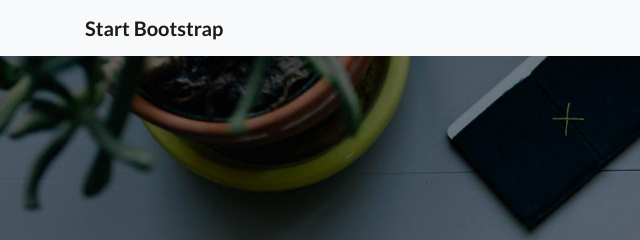
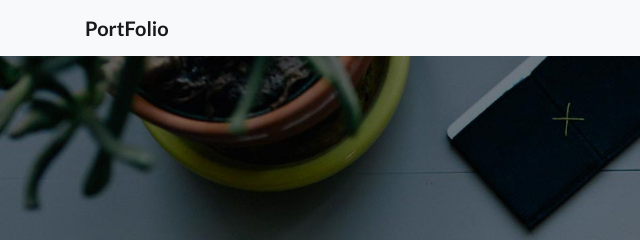
Before and after one commit to patil-ganesh/patil-ganesh.github.io, a website: page index.html in a window 1280 px wide. Shown: the top 240 px of the page, 0-640 px from the left. Drawn offline with Linux system fonts and the light colour scheme.

Commit message:
Update index.html

```diff
--- a/index.html
+++ b/index.html
@@ -27,7 +27,7 @@
     <!-- Navigation -->
     <nav class="navbar navbar-expand-lg navbar-light bg-light fixed-top">
         <div class="container">
-            <a class="navbar-brand" href="#">Start Bootstrap</a>
+            <a class="navbar-brand" href="#">PortFolio</a>
             <button class="navbar-toggler" type="button" data-toggle="collapse" data-target="#navbarResponsive" aria-controls="navbarResponsive" aria-expanded="false" aria-label="Toggle navigation">
           <span class="navbar-toggler-icon"></span>
         </button>
```
